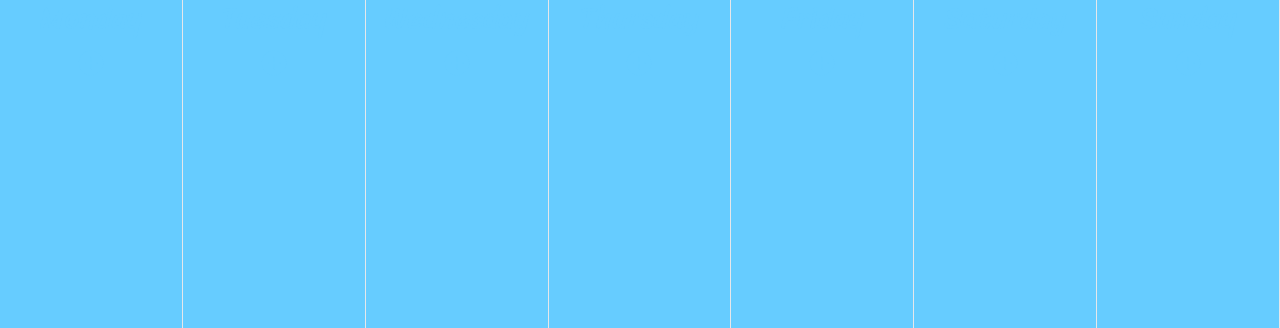
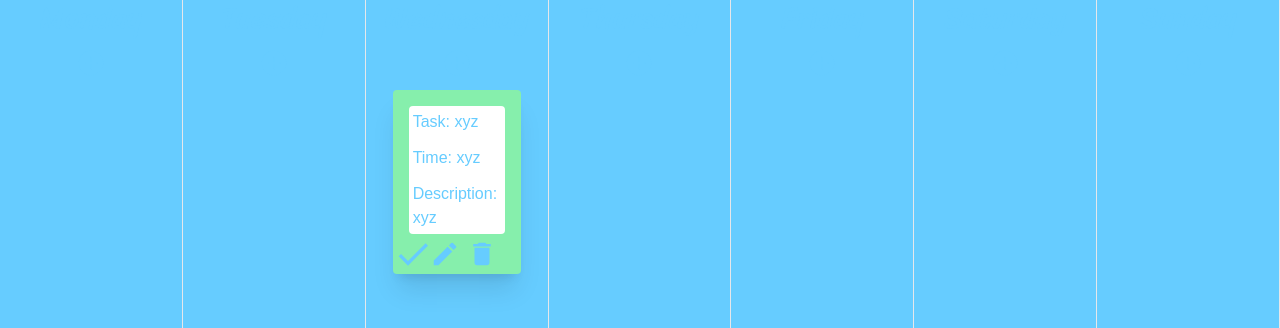
Before and after one commit to bilal1465/ToDoList, a Next.js app: page / in a window 1280 px wide. Shown: the top 328 px of the page. Built offline with nearby package versions, Linux system fonts and the light colour scheme.

Commit message:
modified task card so each info 'task title, time, and description' has a corresponding label

```diff
--- a/src/app/components/TaskCard.tsx
+++ b/src/app/components/TaskCard.tsx
@@ -31,9 +31,9 @@ export const TaskCard: React.FC<TaskCardProps> = ({ title, time, description, da
         <div className="flex justify-center items-start bg-green-300 p-4 pb-10 w-[10dvw] rounded shadow-xl relative">
             <div className="flex bg-white items-start w-full rounded overflow-auto">
                 <div className="flex flex-col p-1 text-left max-h-3/4 space-y-3 font-encoded-sans-condensed">
-                    <h2>{title}</h2>
-                    <h2>{time}</h2>
-                    <p>{description}</p>
+                    <h2>Task: {title}</h2>
+                    <h2>Time: {time}</h2>
+                    <p>Description: {description}</p>
                 </div>
             </div>
             <div className="flex items-center absolute bottom-0 right-0 mr-4 grid grid-cols-3">
--- a/src/app/taskInfo.json
+++ b/src/app/taskInfo.json
@@ -1 +1 @@
-[{"title":"","time":"","day":"","description":""},{"title":"","time":"","day":"","description":""}]
+[{"title":"xyz","time":"xyz","day":"Wednesday","description":"xyz"}]
```
